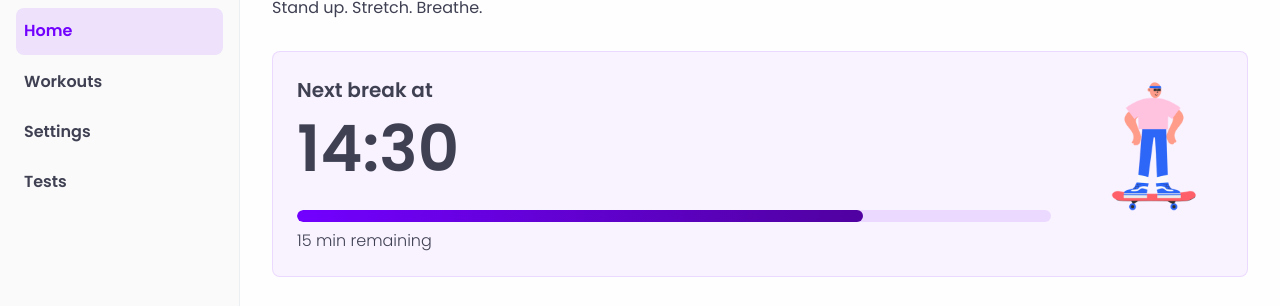
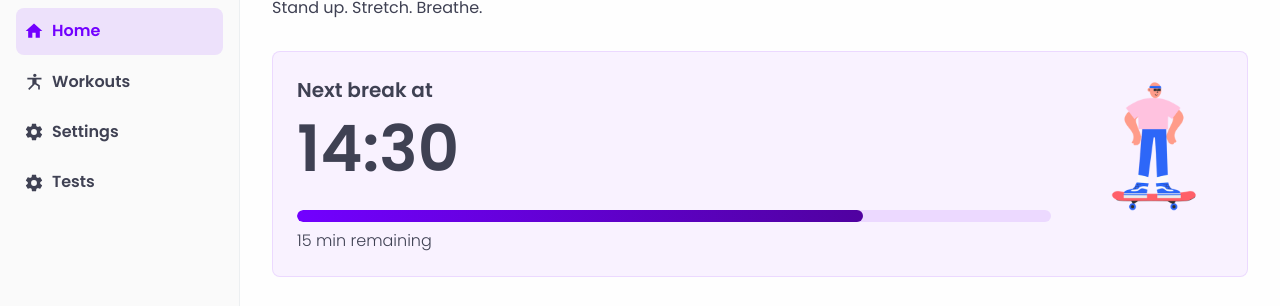
Before and after one commit to boguz/movmt-app, a website built with Vite: page index.html in a window 1280 px wide. Both pictures are taken after typing "Sample" into the empty fields and a click on the button "Login". Shown: the part 90-396 px from the top of the page. Built offline with nearby package versions, Linux system fonts and the light colour scheme.

Commit message:
feat: Add icons to the sidebar main nav

```diff
--- a/src/components/app-sidebar.ts
+++ b/src/components/app-sidebar.ts
@@ -54,6 +54,7 @@ export class AppSidebar extends LitElement {
 								class="main-nav__link"
 								aria-current=${this.isActive("home") ? "page" : nothing}
 							>
+                                <span class="main-nav__icon main-nav__icon--home" aria-hidden="true"></span>
 								<span class="main-nav__title">Home</span>
 							</a>
 						</li>
@@ -64,6 +65,7 @@ export class AppSidebar extends LitElement {
 								class="main-nav__link"
 								aria-current=${this.isActive("workouts") ? "page" : nothing}
 							>
+                                <span class="main-nav__icon main-nav__icon--workouts" aria-hidden="true"></span>
 								<span class="main-nav__title">Workouts</span>
 							</a>
 						</li>
@@ -74,6 +76,7 @@ export class AppSidebar extends LitElement {
 								class="main-nav__link"
 								aria-current=${this.isActive("settings") ? "page" : nothing}
 							>
+                                <span class="main-nav__icon main-nav__icon--settings" aria-hidden="true"></span>
 								<span class="main-nav__title">Settings</span>
 							</a>
 						</li>
@@ -84,6 +87,7 @@ export class AppSidebar extends LitElement {
 								class="main-nav__link"
 								aria-current=${this.isActive("tests") ? "page" : nothing}
 							>
+                                <span class="main-nav__icon main-nav__icon--settings" aria-hidden="true"></span>
 								<span class="main-nav__title">Tests</span>
 							</a>
 						</li>
--- a/src/styles/elements/_main-nav.css
+++ b/src/styles/elements/_main-nav.css
@@ -36,7 +36,7 @@
     display: block;
     height: var(--main-nav-item-icon-size);
     width: var(--main-nav-item-icon-size);
-    background-color: var(--color-primary);
+    background-color: var(--main-nav-item-title-color);
     mask-position: center;
     mask-size: contain;
     mask-repeat: no-repeat;
@@ -51,7 +51,7 @@
     --main-nav-item-icon: var(--icon-settings);
 }
 
-.main-nav__icon--exercises {
+.main-nav__icon--workouts {
     --main-nav-item-icon: var(--icon-exercises);
 }
 
@@ -65,3 +65,7 @@
 .main-nav__link[aria-current="page"] .main-nav__title {
     color: var(--main-nav-item-title-color-active);
 }
+
+.main-nav__link[aria-current="page"] .main-nav__icon {
+    background-color: var(--main-nav-item-title-color-active);
+}
```
